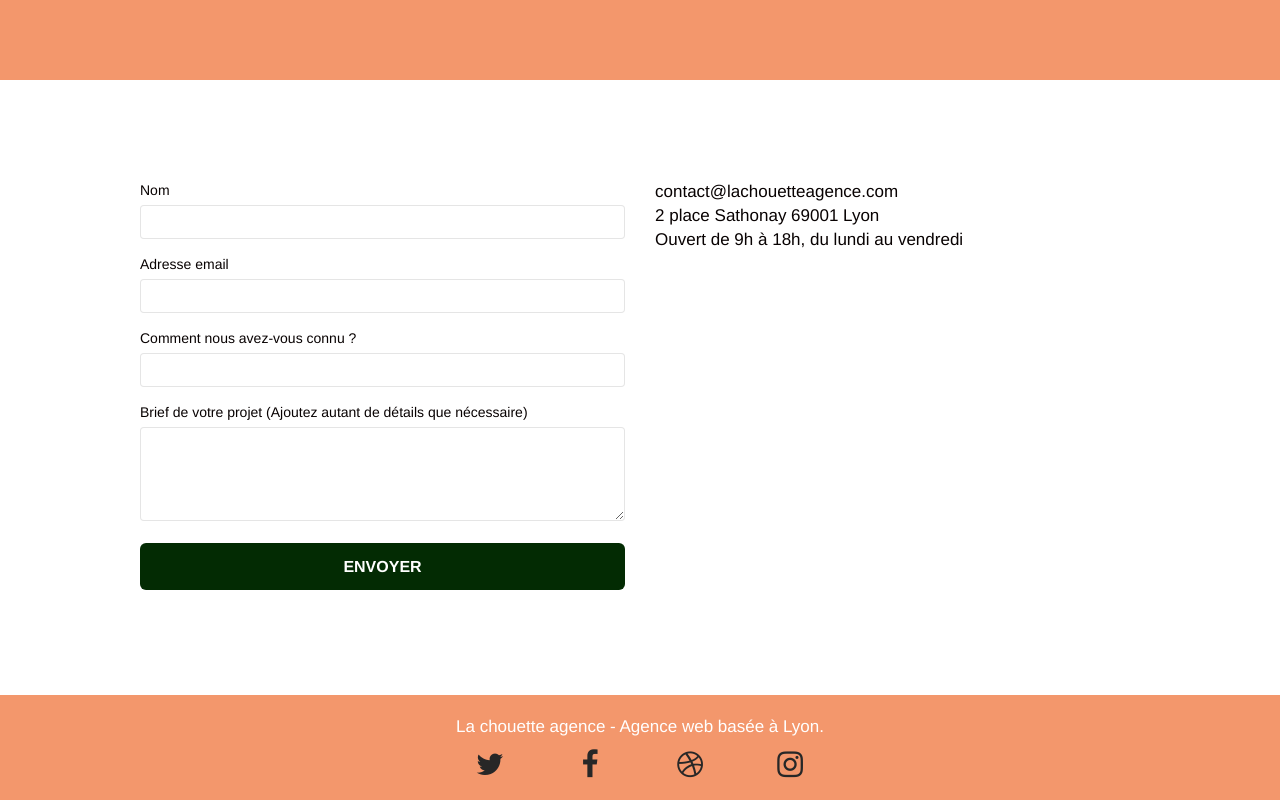
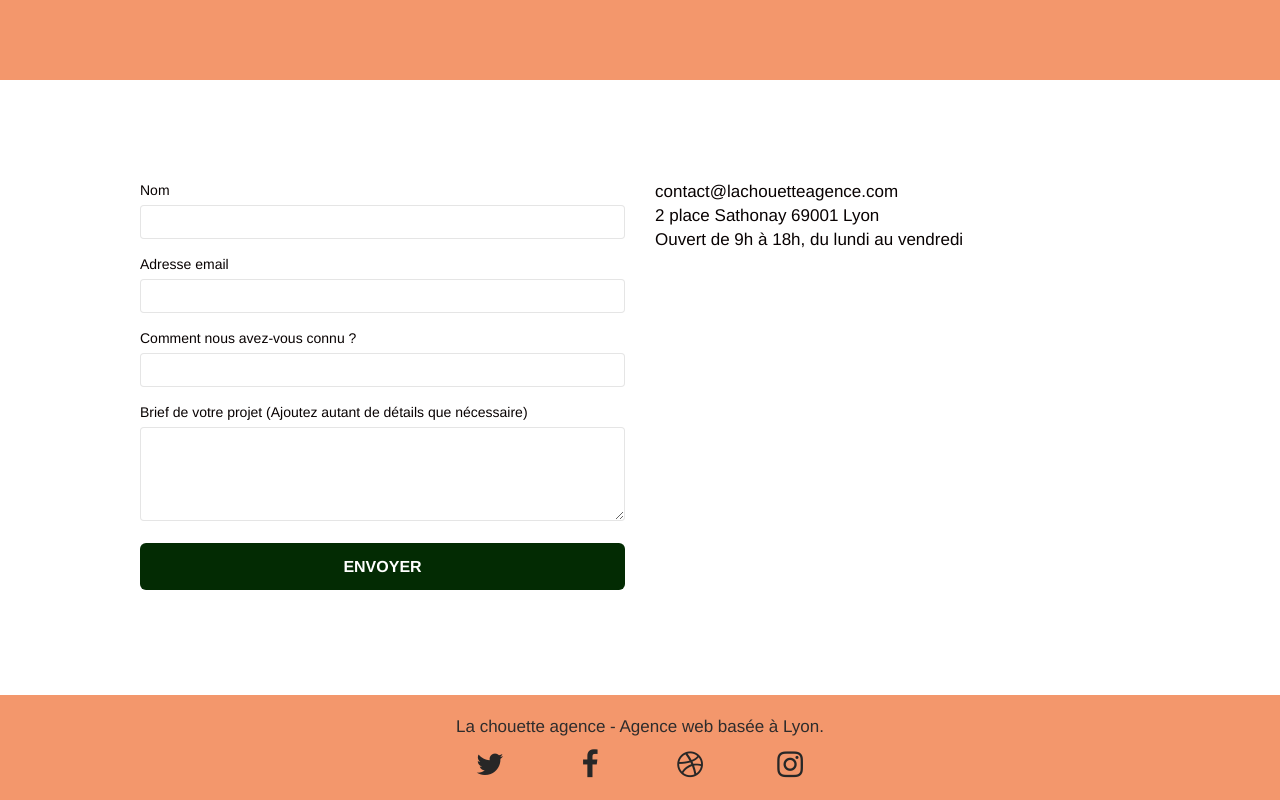
Before and after one commit to ana2854/AnaNasta_4_21062021, a plain HTML site: page page2.html in a window 1280 px wide. Shown: the part 333-1133 px from the top of the page. Drawn offline with nearby package versions, Linux system fonts and the light colour scheme; files that its build step writes are made by us from their sources; a script that the page names is missing.

Commit message:
Page 2 couleur police changé et plus visible

```diff
--- a/page2.html
+++ b/page2.html
@@ -130,7 +130,7 @@
 	<div class="container bloc-sm">
 		<div class="row">
 			<div class="col-sm-12">
-				<p class="text-center white">
+				<p class="text-center black-font">
 					La chouette agence - Agence web basée à Lyon.<br>
 				</p>
 				<div class="row row-no-gutters social">
```
Also changed, not shown: style.css (+7 -1 lines).
